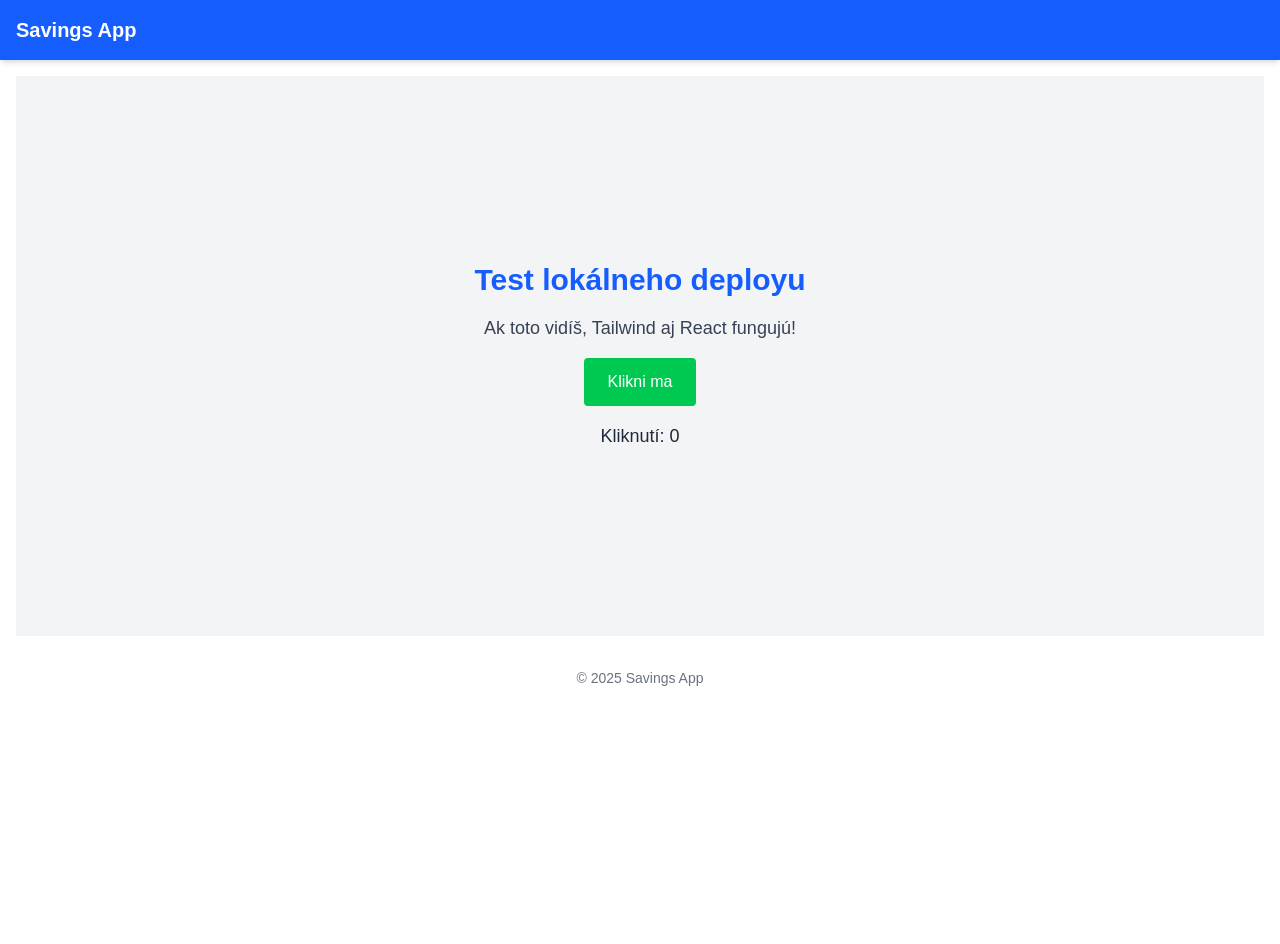
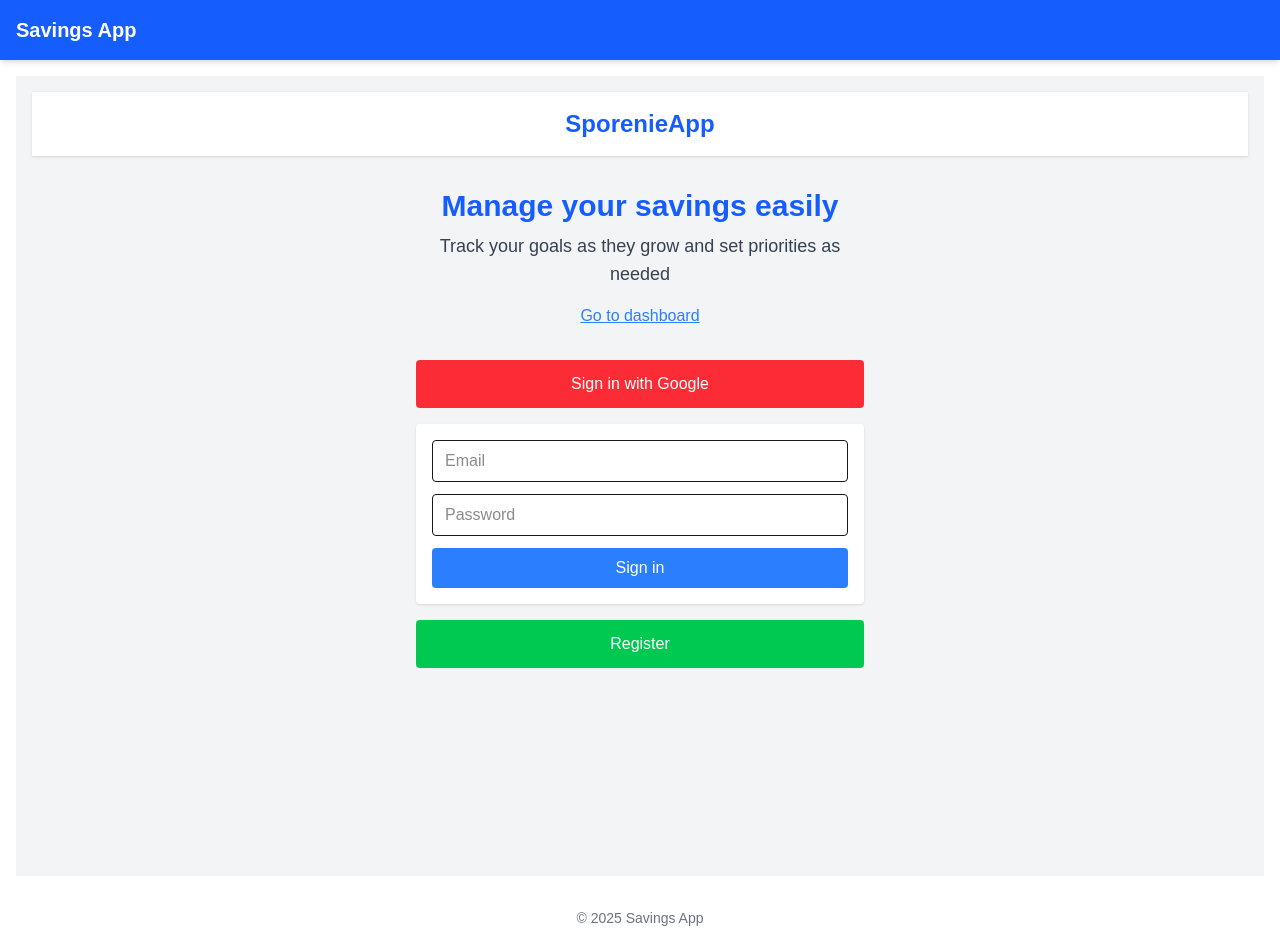
Before and after one commit to TomasPeterec/savings_app_code, a Next.js app: page / in a window 1280 px wide. Before the commit the page ends 800 px from the top, so only its background shows below. Built offline with nearby package versions, Linux system fonts and the light colour scheme.

Commit message:
Update Firebase setup and main pages

```diff
--- /dev/null
+++ b/src/app/dashboard/page.tsx
@@ -0,0 +1,22 @@
+'use client' // required for React interactivity
+
+import Header from '@/components/Header'
+
+export default function Dashboard() {
+  return (
+    <div className="min-h-screen bg-gray-100">
+      {/* Header */}
+      <Header />
+
+      {/* Main content */}
+      <main className="flex flex-col items-center justify-center py-20 px-4">
+        <h1 className="text-3xl font-bold text-blue-600 mb-4">
+          Welcome to your dashboard
+        </h1>
+        <p className="text-gray-700 text-center max-w-md">
+          Here you will see your savings, goals, and monthly summaries.
+        </p>
+      </main>
+    </div>
+  )
+}
--- a/src/app/layout.tsx
+++ b/src/app/layout.tsx
@@ -1,10 +1,10 @@
-import './globals.css';
-import { ReactNode } from 'react';
+import './globals.css'
+import { ReactNode } from 'react'
 
 export const metadata = {
   title: 'Savings App',
-  description: 'Miniaplikácia na dedikované sporenie',
-};
+  description: 'Mini application for dedicated saving',
+}
 
 export default function RootLayout({ children }: { children: ReactNode }) {
   return (
@@ -21,5 +21,5 @@ export default function RootLayout({ children }: { children: ReactNode }) {
         </footer>
       </body>
     </html>
-  );
+  )
 }
--- a/src/app/page.tsx
+++ b/src/app/page.tsx
@@ -1,25 +1,71 @@
-'use client'; // potrebné pre interaktivitu Reactu
+'use client' // required for React interactivity
 
-import { useState } from 'react';
+import { useState } from 'react'
+import Link from 'next/link'
+import Header from '@/components/Header'
 
 export default function Home() {
-  const [count, setCount] = useState(0);
+  const [email, setEmail] = useState('')
+  const [password, setPassword] = useState('')
 
   return (
-    <div className="flex flex-col items-center justify-center min-h-[70vh] bg-gray-100 p-4 space-y-4">
-      <h2 className="text-3xl font-bold text-blue-600">Test lokálneho deployu</h2>
-      <p className="text-gray-700 text-lg">
-        Ak toto vidíš, Tailwind aj React fungujú!
-      </p>
+    <div className="min-h-screen bg-gray-100 flex flex-col items-center justify-start p-4">
+      {/* Header with logo */}
+      <Header />
 
-      <button
-        onClick={() => setCount(count + 1)}
-        className="px-6 py-3 bg-green-500 text-white rounded hover:bg-green-600"
-      >
-        Klikni ma
-      </button>
+      {/* Intro / slogan */}
+      <div className="text-center mt-8 space-y-2 max-w-md">
+        <h1 className="text-3xl font-bold text-blue-600">
+          Manage your savings easily
+        </h1>
+        <p className="text-gray-700 text-lg">
+          Track your goals as they grow and set priorities as needed
+        </p>
+      </div>
 
-      <p className="text-gray-800 text-lg">Kliknutí: {count}</p>
+      {/* Small test link to dashboard */}
+      <div className="mt-4">
+        <Link
+          href="/dashboard"
+          className="text-blue-500 underline hover:text-blue-700"
+        >
+          Go to dashboard
+        </Link>
+      </div>
+
+      {/* Login section */}
+      <div className="mt-8 w-full max-w-md flex flex-col space-y-4">
+        {/* Login with Google */}
+        <button className="w-full px-4 py-3 bg-red-500 text-white rounded hover:bg-red-600">
+          Sign in with Google
+        </button>
+
+        {/* Email login */}
+        <div className="bg-white p-4 rounded shadow space-y-3">
+          <input
+            type="email"
+            placeholder="Email"
+            value={email}
+            onChange={(e) => setEmail(e.target.value)}
+            className="w-full px-3 py-2 border rounded focus:outline-none focus:ring-2 focus:ring-blue-400"
+          />
+          <input
+            type="password"
+            placeholder="Password"
+            value={password}
+            onChange={(e) => setPassword(e.target.value)}
+            className="w-full px-3 py-2 border rounded focus:outline-none focus:ring-2 focus:ring-blue-400"
+          />
+          <button className="w-full px-4 py-2 bg-blue-500 text-white rounded hover:bg-blue-600">
+            Sign in
+          </button>
+        </div>
+
+        {/* Registration */}
+        <button className="w-full px-4 py-3 bg-green-500 text-white rounded hover:bg-green-600">
+          Register
+        </button>
+      </div>
     </div>
-  );
+  )
 }
--- /dev/null
+++ b/src/components/Header.tsx
@@ -0,0 +1,10 @@
+'use client' // required for React interactivity
+
+export default function Header() {
+  return (
+    <header className="w-full bg-white shadow py-4 px-6 flex items-center justify-center">
+      {/* Logo or app name */}
+      <h1 className="text-2xl font-bold text-blue-600">SporenieApp</h1>
+    </header>
+  )
+}
--- /dev/null
+++ b/src/firebase/firebase.ts
@@ -0,0 +1,20 @@
+// src/firebase/firebase.ts
+import { initializeApp } from 'firebase/app'
+import { getAuth, GoogleAuthProvider } from 'firebase/auth'
+
+// Firebase configuration
+const firebaseConfig = {
+  apiKey: 'YOUR_API_KEY',
+  authDomain: 'YOUR_PROJECT.firebaseapp.com',
+  projectId: 'YOUR_PROJECT_ID',
+  storageBucket: 'YOUR_PROJECT.appspot.com',
+  messagingSenderId: 'SENDER_ID',
+  appId: 'APP_ID',
+}
+
+// Initialize Firebase
+const app = initializeApp(firebaseConfig)
+
+// Auth exports
+export const auth = getAuth(app)
+export const googleProvider = new GoogleAuthProvider()
```
